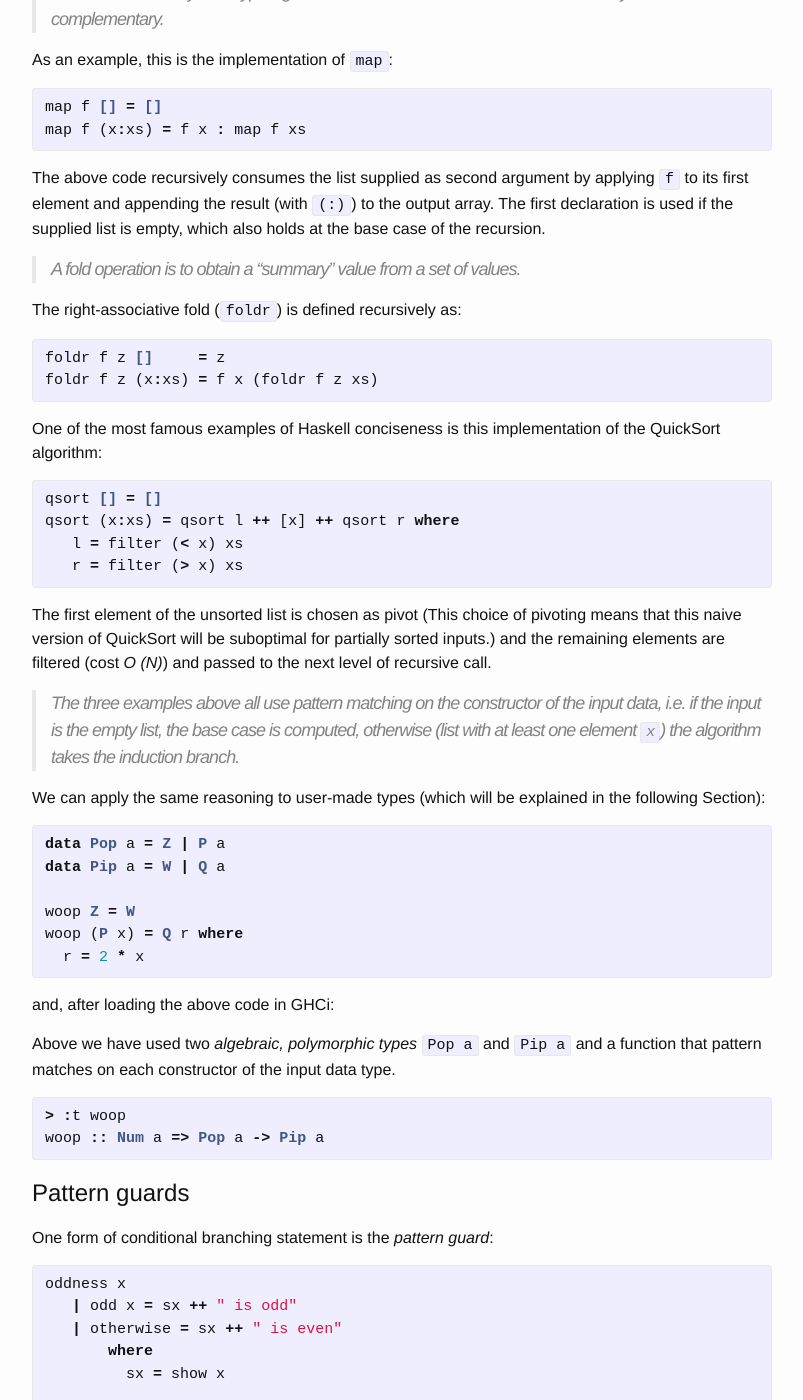
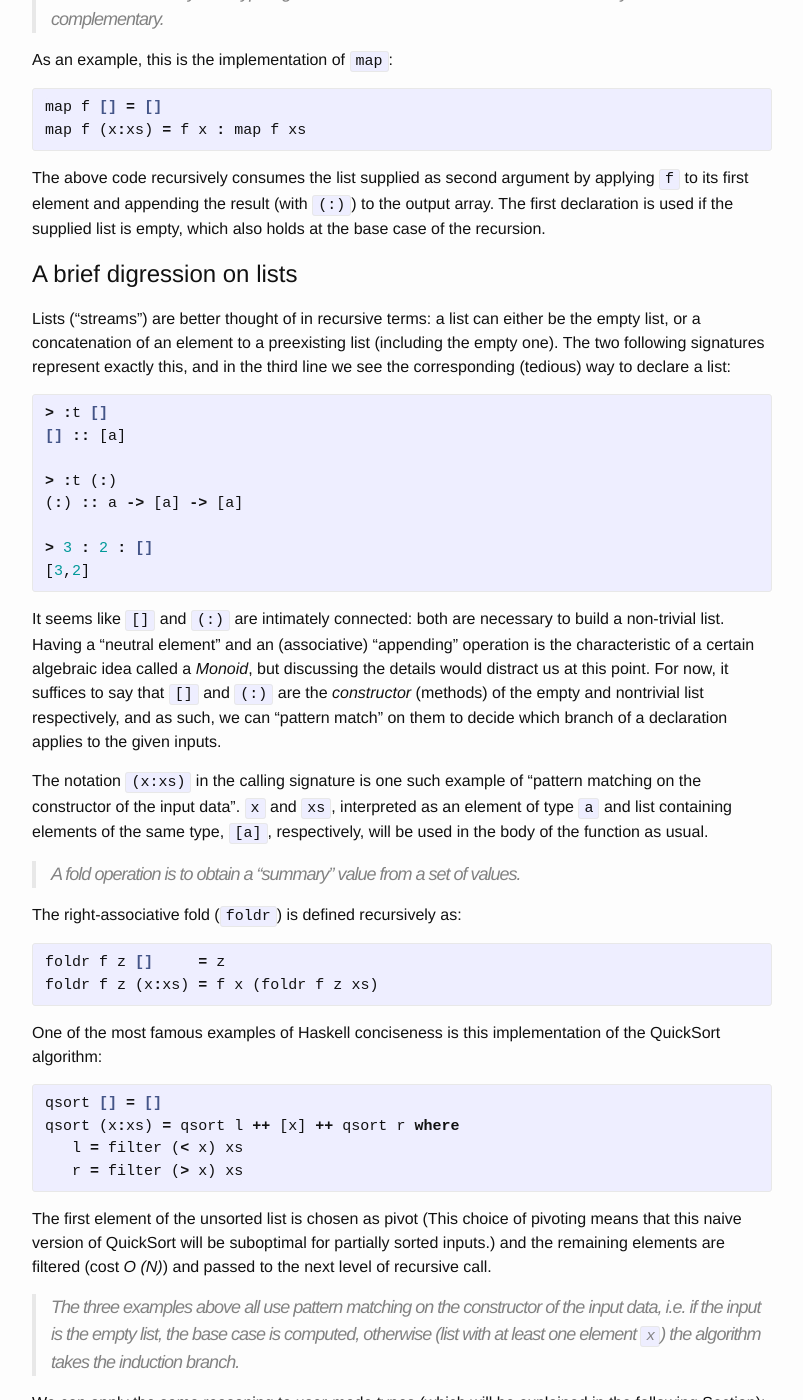
Before and after one commit to ocramz/ocramz.github.io, a Jekyll site: the page built from _posts/2015-08-21-haskell-tut-v1.markdown, in a window 1280 px wide and 1400 px high, scrolled down 11732 px. Shown: the whole window, without its empty margins (238-1041 px from the left). Built offline with Jekyll 4.4.1, drawn with Linux system fonts in a browser that asks for light colours; Markdown is read by kramdown in place of the engine named in the settings; formulas are drawn with MathJax 3; some of the changed text lies outside the part shown.

Commit message:
blog update

```diff
--- a/_posts/2015-08-21-haskell-tut-v1.markdown
+++ b/_posts/2015-08-21-haskell-tut-v1.markdown
@@ -519,6 +519,35 @@ map f (x:xs) = f x : map f xs
 
 The above code recursively consumes the list supplied as second argument by applying `f` to its first element and appending the result (with `(:)`) to the output array. The first declaration is used if the supplied list is empty, which also holds at the base case of the recursion.
 
+
+
+
+# A brief digression on lists
+
+Lists ("streams") are better thought of in recursive terms: a list can either be the empty list, or a concatenation of an element to a preexisting list (including the empty one).
+The two following signatures represent exactly this, and in the third line we see the corresponding (tedious) way to declare a list:
+
+{% highlight haskell%}
+> :t []
+[] :: [a]
+
+> :t (:)
+(:) :: a -> [a] -> [a]
+
+> 3 : 2 : []
+[3,2]
+{% endhighlight %}
+
+It seems like `[]` and `(:)` are intimately connected: both are necessary to build a non-trivial list. Having a "neutral element" and an (associative) "appending" operation is the characteristic of a certain algebraic idea called a _Monoid_, but discussing the details would distract us at this point.
+For now, it suffices to say that `[]` and `(:)` are the _constructor_ (methods) of the empty and nontrivial list respectively, and as such, we can "pattern match" on them to decide which branch of a declaration applies to the given inputs.
+
+The notation `(x:xs)` in the calling signature is one such example of "pattern matching on the constructor of the input data". `x` and `xs`, interpreted as an element of type `a` and list containing elements of the same type, `[a]`, respectively, will be used in the body of the function as usual.
+
+
+
+
+
+
 > A _fold_ operation is to obtain a "summary" value from a set of values.
 
 The right-associative fold (`foldr`) is defined recursively as:
@@ -796,6 +825,12 @@ safeDiv :: (Eq a, Fractional a) => a -> a -> Maybe a
 
 # Recursive types
 
+We have been using a recursive data structure all along, the humble list:
+
+{% highlight haskell%}
+> data [] a = [] | a : [a] 	-- Defined in ‘GHC.Types’
+{% endhighlight %}
+
 Next, we introduce a handy binary tree type `Tree a`, which can be either a "leaf" `L` carrying a type `a`, i.e. `L a`, or a "branch" `B` carrying two `Tree a`'s.
 
 {% highlight haskell %}
```
Also changed, not shown: 2 other files.
